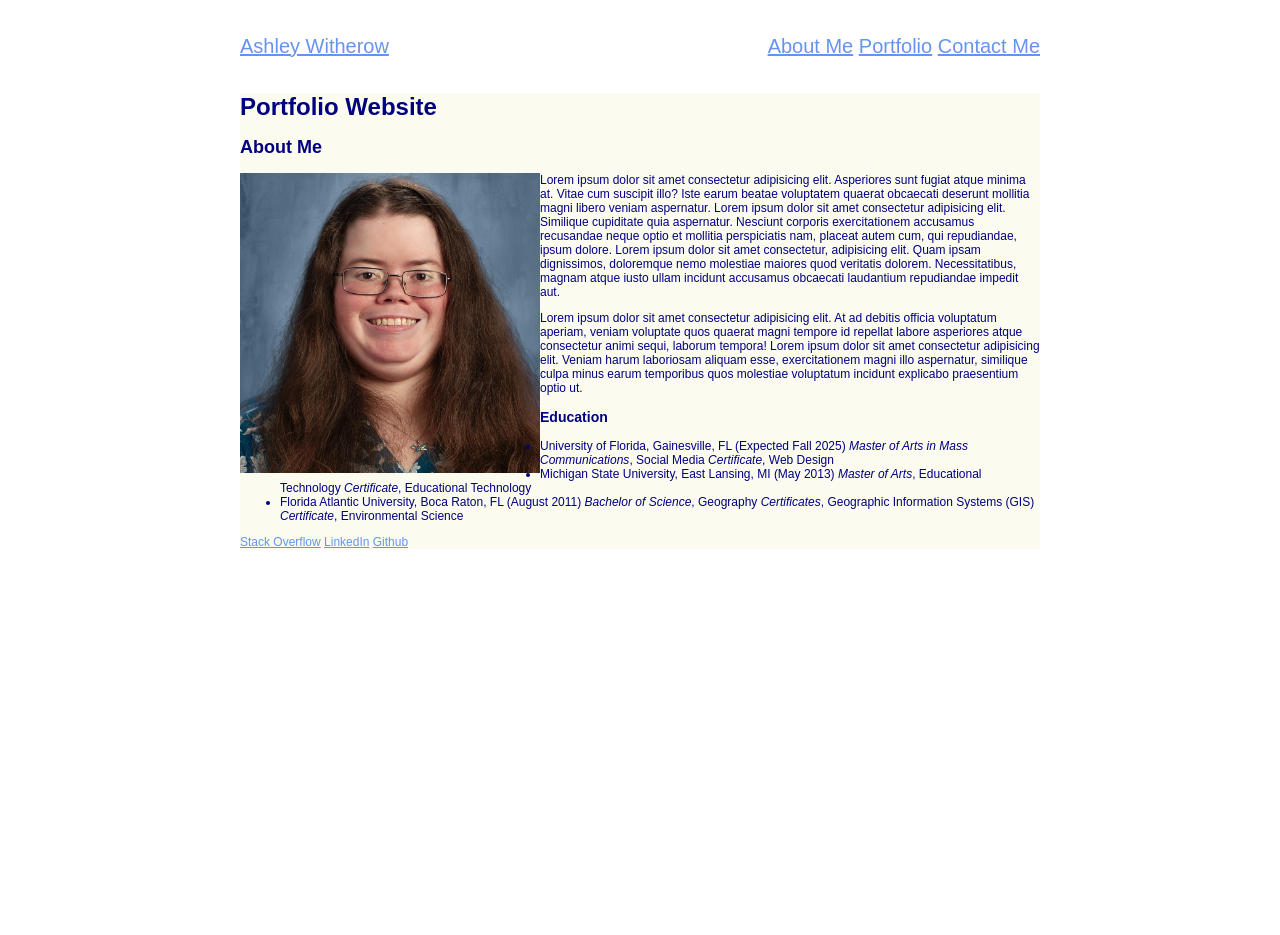
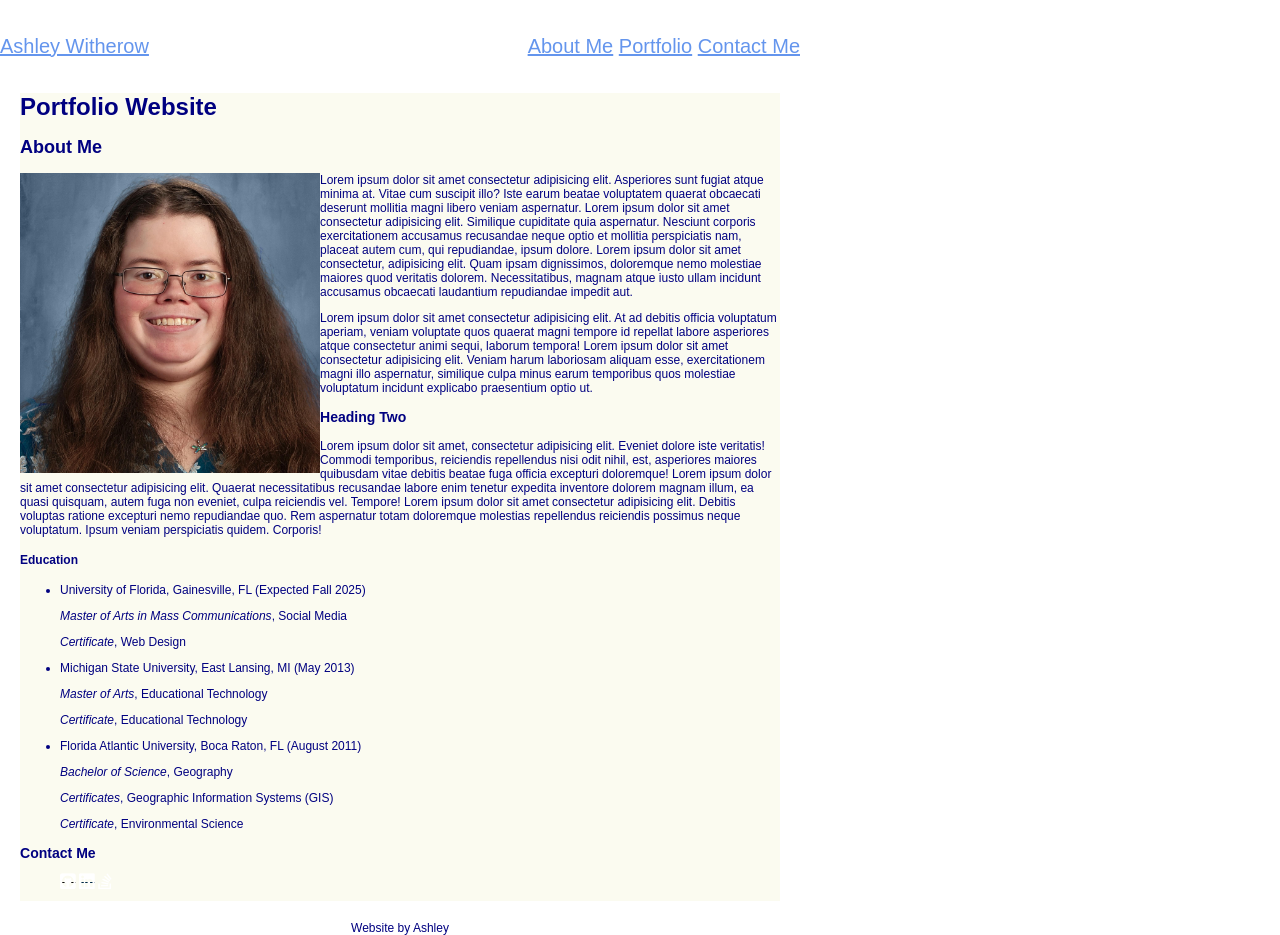
Before and after one commit to awitherow24/m3-hw3-witherow-ashley, a plain HTML site: page index.html in a window 1280 px wide. Before the commit the page ends 800 px from the top, so only its background shows below. Drawn offline with Linux system fonts and the light colour scheme.

Commit message:
final edits with social links, and footer

```diff
--- a/index.html
+++ b/index.html
@@ -5,6 +5,7 @@
     <meta name="viewport" content="width=device-width, initial-scale=1.0">
     <title>Module 3 Assignment</title>
     <link rel="stylesheet" type="text/css" href="styles.css">
+    <link rel="stylesheet" href="https://cdnjs.cloudflare.com/ajax/libs/font-awesome/6.5.2/css/all.min.css">
 </head>
 <body>
     <header>
@@ -25,31 +26,34 @@
 
                 <p>Lorem ipsum dolor sit amet consectetur adipisicing elit. At ad debitis officia voluptatum aperiam, veniam voluptate quos quaerat magni tempore id repellat labore asperiores atque consectetur animi sequi, laborum tempora! Lorem ipsum dolor sit amet consectetur adipisicing elit. Veniam harum laboriosam aliquam esse, exercitationem magni illo aspernatur, similique culpa minus earum temporibus quos molestiae voluptatum incidunt explicabo praesentium optio ut.</p>
 
-                <h3>Education</h3>
+                <h3> Heading Two</h3>
+                <p>Lorem ipsum dolor sit amet, consectetur adipisicing elit. Eveniet dolore iste veritatis! Commodi temporibus, reiciendis repellendus nisi odit nihil, est, asperiores maiores quibusdam vitae debitis beatae fuga officia excepturi doloremque! Lorem ipsum dolor sit amet consectetur adipisicing elit. Quaerat necessitatibus recusandae labore enim tenetur expedita inventore dolorem magnam illum, ea quasi quisquam, autem fuga non eveniet, culpa reiciendis vel. Tempore! Lorem ipsum dolor sit amet consectetur adipisicing elit. Debitis voluptas ratione excepturi nemo repudiandae quo. Rem aspernatur totam doloremque molestias repellendus reiciendis possimus neque voluptatum. Ipsum veniam perspiciatis quidem. Corporis!</p>
+
+                <h4>Education</h3>
                 <ul>
                     <li> University of Florida, Gainesville, FL (Expected Fall 2025)
-                         <em>Master of Arts in Mass Communications</em>, Social Media
-                         <em>Certificate</em>, Web Design
+                         <p><em>Master of Arts in Mass Communications</em>, Social Media</p>
+                         <p><em>Certificate</em>, Web Design</p>
                     </li>
                     <li>Michigan State University, East Lansing, MI (May 2013)
-                        <em>Master of Arts</em>, Educational Technology
-                        <em>Certificate</em>, Educational Technology
+                        <p><em>Master of Arts</em>, Educational Technology</p>
+                        <p><em>Certificate</em>, Educational Technology</p>
                     </li>
                     <li>Florida Atlantic University, Boca Raton, FL (August 2011)
-                        <em>Bachelor of Science</em>, Geography
-                        <em>Certificates</em>, Geographic Information Systems (GIS)
-                        <em>Certificate</em>, Environmental Science
+                        <p><em>Bachelor of Science</em>, Geography</p>
+                        <p><em>Certificates</em>, Geographic Information Systems (GIS)</p>
+                        <p><em>Certificate</em>, Environmental Science</p>
                     </li>
                 </ul>
-        </section>
-        <aside>
-            <nav>
-                <a href="Stack Overflow">Stack Overflow</a>
-                <a href="LinkedIn">LinkedIn</a>
-                <a href="Github">Github</a>
-            </nav>
-        </aside>
+                    <aside>
+                            <h3>Contact Me</h3>
+                            <ul class="social-icons">
+                                <a href="https://github.com/awitherow24"><i class="fa-brands fa-square-github fa-xl"></i></a>
+                                <a href="https://www.linkedin.com/in/ashley-w-61154930/"><i class="fa-brands fa-linkedin fa-xl"></i></a>
+                                <a href="https://stackoverflow.com/users/31489275/user31489275?tab=profile"><i class="fa-brands fa-stack-overflow fa-xl"></i></a>
+                            </ul>
+                    </aside>
     </main>
-
+    <footer> Website by Ashley</footer>
 </body>
 </html>
--- a/styles.css
+++ b/styles.css
@@ -10,8 +10,13 @@ body {
     background-attachment: scroll;
     padding: 5opx;
 }
+body {
+    margin: 0;
+    float: center;
+}
 body > main {
     background-color: rgb(251, 251, 240);
+    margin: 20px;
 }
 img {
     float: left;
@@ -20,7 +25,7 @@ header > nav {
     float: right;
 }
 article {
-    float: left;
+    float: center;
     max-width: 700px;
 }
 /* clearfix */
@@ -36,3 +41,36 @@ header {
 a {
     color: cornflowerblue;
 }
+aside nav a {
+    display:block;
+    text-align:center;
+    padding: 50px
+}
+.sidebar {
+  float: right;
+  width: 250px; /* Adjust as needed */
+  background-color: rgb(251, 251, 240);
+  padding: 50px;
+
+}
+footer {
+    text-align: center;
+    margin: 40px 0 20;
+}
+/* Github */
+.fa-square-github {
+  background: #101010;
+  color: white;
+}
+
+/* LinkedIn */
+.fa-linkedin {
+  background: #012947;
+  color: white;
+}
+
+/* Stack Overflow */
+.fa-stack-overflow {
+    background: color#dca707;
+    color: white
+}
```
